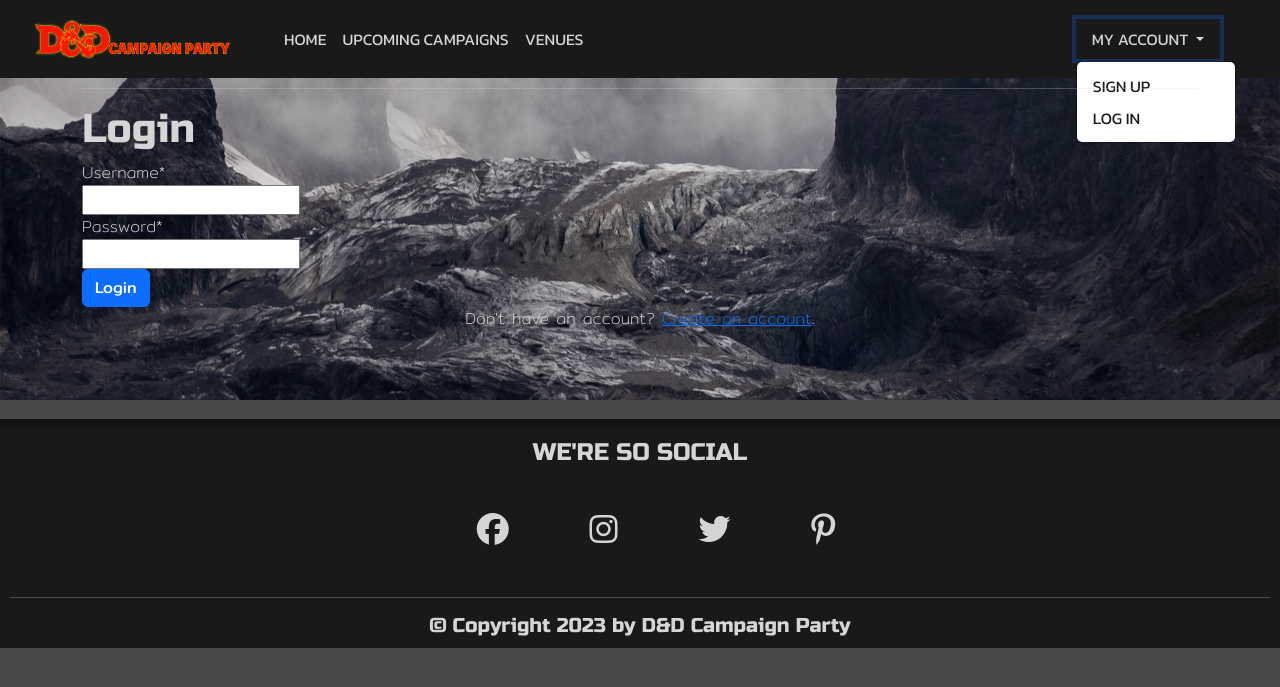
After one commit to Quack842/p4-dndcampaign, a Django app: page /login/ in a window 1280 px wide, after a click on "MY ACCOUNT". The commit adds this page. Shown: the top 687 px of the page. Run offline with Django 3.2, Linux system fonts and the light colour scheme; some libraries are stand-ins or nearby versions.

Commit message:
added classes and def for account reg, login and logout

```diff
--- a/booker/views.py
+++ b/booker/views.py
@@ -1,8 +1,10 @@
-from django.shortcuts import render
+from django.shortcuts import render, redirect
+from .forms import NewUserForm
+from django.contrib.auth import login, authenticate, logout
+from django.contrib import messages
+from django.contrib.auth.forms import AuthenticationForm
 from django.http import HttpResponse
 from django.views import generic, View
-
-# Create your views here.
 
 
 class Home(generic.TemplateView):
@@ -33,3 +35,42 @@ class Dashbaord(generic.TemplateView):
 class Venue(generic.TemplateView):
     """ This will be the Venue Page """
     template_name = "venues.html"
+
+
+def register_request(request):
+    if request.method == "POST":
+        form = NewUserForm(request.POST)
+        if form.is_valid():
+            user = form.save()
+            login(request, user)
+            messages.success(request, "Registration Was Successful...")
+            return redirect("home")
+        messages.error(request, "Unsuccessful Registration. Invalid Information.")
+    form = NewUserForm()
+    return render(request=request, template_name="account/signup.html", context={"register_form": form})
+
+
+def login_request(request):
+    if request.method == "POST":
+        form = AuthenticationForm(request, data=request.POST)
+        if form.is_valid():
+            username = form.cleaned_data.get('username')
+            password = form.cleaned_data.get('password')
+            user = authenticate(username=username, password=password)
+            if user is not None:
+                login(request, user)
+                messages.info(request, f"You are now logged in as {username}.")
+                return redirect("home")
+            else:
+                messages.error(request, "Invalid username or password")
+                console.log("Invalid username or password")
+        else:
+            messages.error(request, "Invalid username or password")
+    form = AuthenticationForm()
+    return render(request=request, template_name="account/login.html", context={"login_form": form})
+
+
+def logout_request(request):
+    logout(request)
+    messages.info(request, "You Have Successfully Logged Out")
+    return redirect("home")
--- a/dndcampaign/settings.py
+++ b/dndcampaign/settings.py
@@ -45,6 +45,7 @@ INSTALLED_APPS = [
     'django.contrib.messages',
     'cloudinary_storage',
     'django.contrib.staticfiles',
+    'crispy_forms',
     'cloudinary',
     'booker',
 ]
--- a/dndcampaign/urls.py
+++ b/dndcampaign/urls.py
@@ -25,4 +25,7 @@ urlpatterns = [
     path('createcharacter/', views.CreateCharacter.as_view(), name='create_character'),
     path('dashboard/', views.Dashbaord.as_view(), name='dashboard'),
     path('venues/', views.Venue.as_view(), name='venues'),
+    path('signup/', views.register_request, name="signup"),
+    path('login/', views.login_request, name="login"),
+    path('logout/', views.logout_request, name="logout"),
 ]
--- /dev/null
+++ b/templates/account/login.html
@@ -0,0 +1,20 @@
+{% extends "base.html" %}
+{% load static %}
+
+{% block content %}
+{% load crispy_forms_tags %}
+
+<!-- Login -->
+<div class="container py-5">
+    <br>
+    <hr>
+    <h1>Login</h1>
+    <form action="" method="POST">
+        {% csrf_token %}
+        {{ login_form|crispy }}
+        <button class="btn btn-primary" type="submit">Login</button>
+    </form>
+    <p class="text-center">Don't have an account? <a href="{% url 'signup' %}">Create an account</a>.</p>
+</div>
+
+{% endblock %}
--- a/templates/base.html
+++ b/templates/base.html
@@ -36,9 +36,6 @@
                         <li class="nav-item">
                             <a class="nav-link" href="{% url 'upcoming_campaigns' %}">CREATE CHARACTERS</a>
                         </li>
-                        <li class="nav-item">
-                            <a class="nav-link" href="{% url 'upcoming_campaigns' %}">LOG OUT</a>
-                        </li>
                         {% else %}
                         {% endif %}
                         <li class="nav-item">
@@ -49,13 +46,13 @@
                         {% if user.is_authenticated %}
                         <li class="nav-item dropdown">
                           <a class="nav-link dropdown-toggle" href="#" role="button" data-bs-toggle="dropdown" aria-expanded="false">
-                            MY ACCOUNT
+                            {{ user.username }}
                           </a>
                           <ul class="dropdown-menu">
-                            <li><a class="dropdown-item" href="#">PROFILE</a></li>
-                            <li><a class="dropdown-item" href="{% url 'dashboard' %}">DASHBOARD</a></li>
+                            <li><a class="dropdown-item" href="#" style="color: #191919 !important;">PROFILE</a></li>
+                            <li><a class="dropdown-item" href="{% url 'dashboard' %}" style="color: #191919 !important;">DASHBOARD</a></li>
                             <li><hr class="dropdown-divider"></li>
-                            <li><a class="dropdown-item" href="#">LOGOUT</a></li>
+                            <li><a class="dropdown-item" href="{% url 'logout' %}" style="color: #191919 !important;">LOGOUT</a></li>
                           </ul>
                         </li>
                         {% else %}
@@ -64,8 +61,8 @@
                             MY ACCOUNT
                           </a>
                           <ul class="dropdown-menu">
-                            <li><a class="dropdown-item" href="#">SIGN UP</a></li>
-                            <li><a class="dropdown-item" href="#">LOG IN</a></li>
+                            <li><a class="dropdown-item" href="{% url 'signup' %}" style="color: #191919 !important;">SIGN UP</a></li>
+                            <li><a class="dropdown-item" href="{% url 'login' %}" style="color: #191919 !important;">LOG IN</a></li>
                           </ul>
                         </li>
                         {% endif %}
```
Also changed, not shown: booker/forms.py (added, +18 -0 lines), templates/account/signup.html (added, +22 -0 lines), templates/account/logout.html (added).
